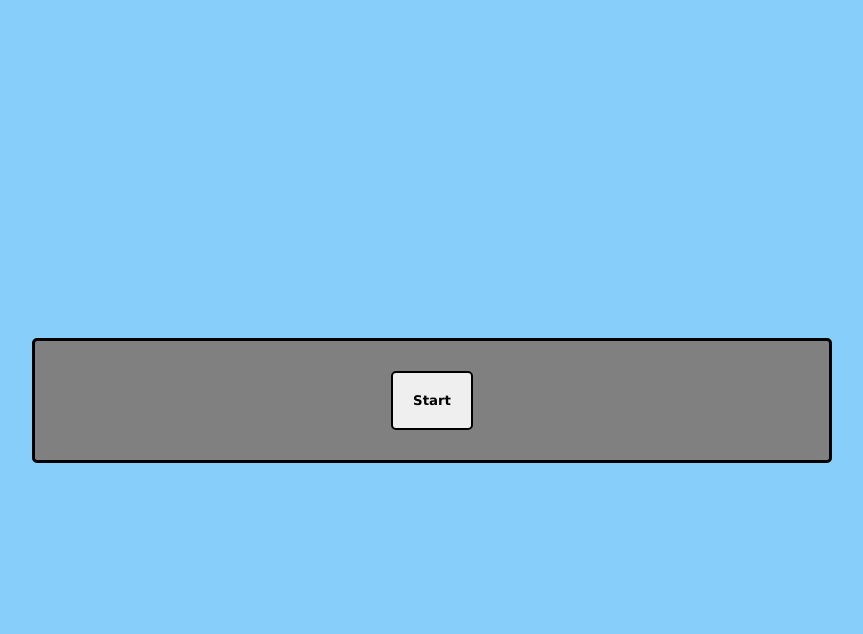
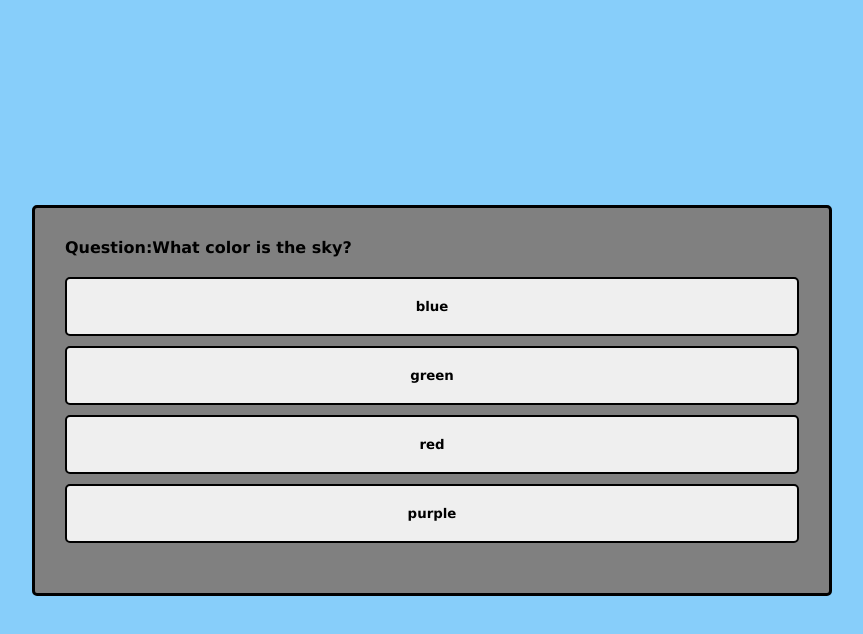
Before and after one commit to Armond-Guze/sports-quiz-for-dummies, a plain HTML site: page index.html in a window 1280 px wide. Both pictures are taken after a click on the button "Start". Shown: the whole page, without its empty margins (208-1071 px from the left). Drawn offline with Linux system fonts and the light colour scheme.

Commit message:
Js file changes, added event listeners, functions

```diff
--- a/index.html
+++ b/index.html
@@ -10,12 +10,12 @@
 <body>
     <div class="container">
         <div id="question-container" class="hide">
-            <div id="question">Question:</div>
+            <div>Question:<span id="question"></span></div>
             <div id="answer-buttons" class="btn-grid">
-                <button class="btn">Answer 1</button>
-                <button class="btn">Answer 2</button>
-                <button class="btn">Answer 3</button>
-                <button class="btn">Answer 4</button>
+                <button id="answer1" class="btn"></button>
+                <button id="answer2" class="btn"></button>
+                <button id="answer3" class="btn"></button>
+                <button id="answer4" class="btn"></button>
             </div>
         </div>
         <div class="controls">
--- a/script.js
+++ b/script.js
@@ -0,0 +1,45 @@
+const startButton = document.getElementById('start-btn');
+const questionContainerElement = document.getElementById("question-container");
+var button1 = document.getElementById("answer1")
+
+var currentQuestion = 0;
+
+var questions = [{
+    question: "What color is the sky?",
+    answers: ["blue", "green", "red", "purple"],
+    correctAnswer: 0
+}, {
+    question: "What color is the grass?",
+    answers: ["blue", "green", "red", "purple"],
+    correctAnswer: 1
+}]
+
+startButton.addEventListener("click", playQuestion);
+button1.addEventListener("click", checkAnswer1);
+
+function checkAnswer1() {
+    if (questions[currentQuestion].correctAnswer === 0) {
+        alert("you are correct")
+    } else {
+        alert("you are wrong")
+    }
+
+    nextQuestion();
+}
+
+function nextQuestion() {
+    currentQuestion++;
+    playQuestion();
+}
+
+
+function playQuestion() {
+console.log("started");
+startButton.classList.add('hide');
+questionContainerElement.classList.remove('hide');
+document.getElementById("question").textContent = questions[currentQuestion].question;
+button1.textContent = questions[currentQuestion].answers[0];
+document.getElementById("answer2").textContent = questions[currentQuestion].answers[1];
+document.getElementById("answer3").textContent = questions[currentQuestion].answers[2];
+document.getElementById("answer4").textContent = questions[currentQuestion].answers[3];
+}
```
